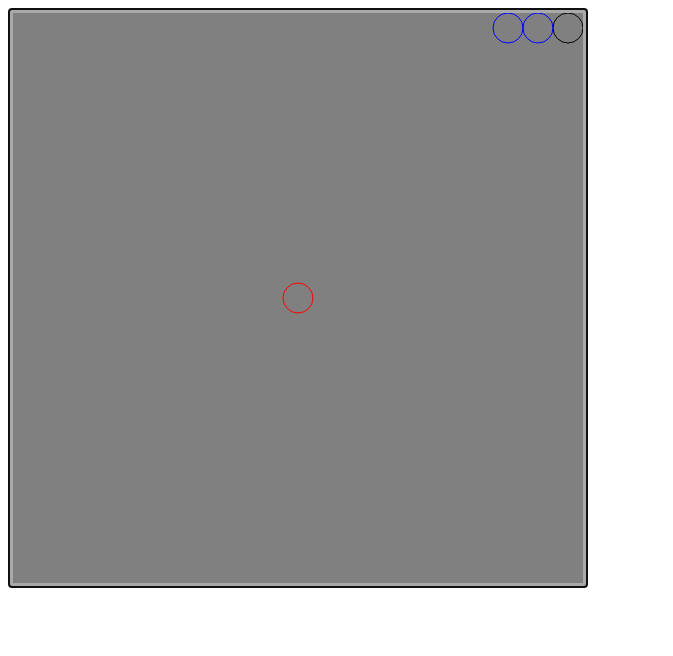
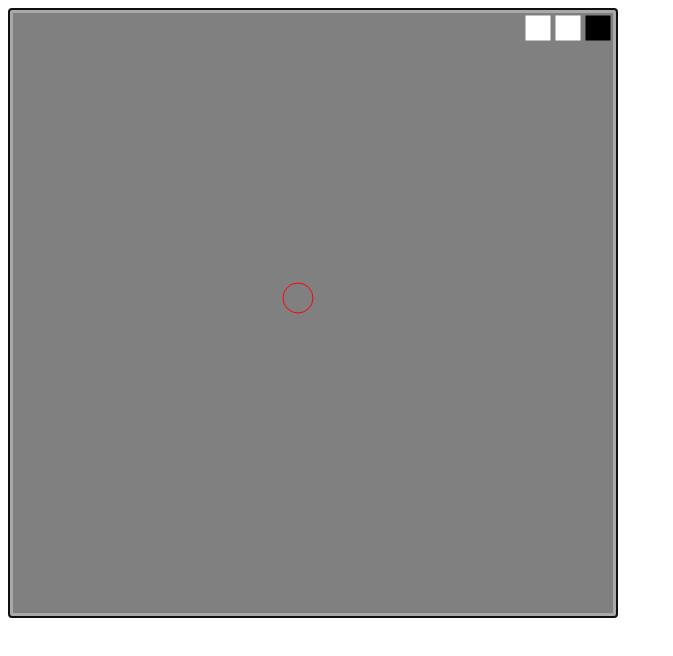
Before and after one commit to suprem3huntr/GameTime, a plain HTML site: page snake.html in a window 1280 px wide. Shown: the whole page, without its empty margins (0-673 px from the left). Drawn offline with Linux system fonts and the light colour scheme.

Commit message:
for display purposes

```diff
--- a/scripts/entities/Body.js
+++ b/scripts/entities/Body.js
@@ -2,9 +2,11 @@ class Body
 {
     constructor(x,y,prev,game,counter)
     {
-
-        Object.assign(this,{x,y,prev,game,counter});
-        GRID[((x/SNAKERADIUS)-1)/2][((y/SNAKERADIUS)-1)/2] = 1;
+        Object.assign(this,{prev,counter});
+        this.game = game;
+        this.x = (x*2 + 1)*SNAKERADIUS;
+        this.y = (y*2 + 1)*SNAKERADIUS;;
+        GRID[x][y] = 1;
         this.dead = false;
 
     }
@@ -31,18 +33,16 @@ class Body
     draw(ctx)
     {
 
-        ctx.strokeStyle = "blue";
-        ctx.beginPath();
-        ctx.arc(this.x,this.y,SNAKERADIUS,0,2*Math.PI);
-        ctx.stroke();
-        ctx.strokeStyle = "black";
+        ctx.fillStyle = "white";
+        ctx.fillRect(this.x-SNAKERADIUS+2.5,this.y-SNAKERADIUS+2.5,2*SNAKERADIUS-5,2*SNAKERADIUS-5);
     }
 
 
     createSnake()
     {
-
-        var newBody = new Body(this.oldx,this.oldy,this,this.game,this.counter);
+        var newposx =((this.oldx/SNAKERADIUS)-1)/2;
+        var newposy =((this.oldy/SNAKERADIUS)-1)/2;
+        var newBody = new Body(newposx,newposy,this,this.game,this.counter);
         this.game.addEntity(newBody);
         return newBody;
 
--- a/scripts/entities/Head.js
+++ b/scripts/entities/Head.js
@@ -1,12 +1,14 @@
 class Head
 {
-    constructor(game,x,y,spritesheet)
+    constructor(game,x,y)
     {
-        Object.assign(this,{game,x,y,spritesheet});
+        this.game = game;
+        this.x = (x*2 + 1)*SNAKERADIUS;
+        this.y = (y*2 + 1)*SNAKERADIUS;
         this.movement = 0; // right = 0, down =1, left =2,up =3;
         this.last = this;
         this.counter = 0;
-        GRID[((x/SNAKERADIUS)-1)/2][((y/SNAKERADIUS)-1)/2] = 1;
+        GRID[x][y] = 1;
         this.dead = false;
 
     }
@@ -63,7 +65,7 @@ class Head
                         this.y -= SNAKERADIUS * 2;
                         break;
                 }
-                if(this.x > SNAKERADIUS * 2 * 19 || this.x<0 || this.y > SNAKERADIUS * 2 * 19 || this.y<0)
+                if(this.x > SNAKERADIUS * (2 * 19 +1) || this.x<0 || this.y > SNAKERADIUS * (2 * 19 + 1) || this.y<0)
                 {
                     this.kill();
                 }
@@ -88,9 +90,8 @@ class Head
     }
     draw(ctx)
     {
-        ctx.beginPath();
-        ctx.arc(this.x,this.y,SNAKERADIUS,0,2*Math.PI);
-        ctx.stroke();
+        ctx.fillStyle = "black";
+        ctx.fillRect(this.x-SNAKERADIUS+2.5,this.y-SNAKERADIUS+2.5,2*SNAKERADIUS-5,2*SNAKERADIUS-5);
     }
 
 
@@ -98,8 +99,9 @@ class Head
     {
         for(var i = 0; i < 2; i++)
         {
-
-            this.last = new Body(this.last.x - 2*SNAKERADIUS,this.last.y,this.last,this.game,this.counter);
+            var adjustedx =((this.last.x/SNAKERADIUS)-1)/2;
+            var adjustedy =((this.last.y/SNAKERADIUS)-1)/2;
+            this.last = new Body(adjustedx - 1,adjustedy,this.last,this.game,this.counter);
             this.game.addEntity(this.last);
         }
         //this.game.entities.reverse();
--- a/scripts/main.js
+++ b/scripts/main.js
@@ -13,7 +13,7 @@ ASSET_MANAGER.downloadAll(function(){
     gameEngine.init(ctx);
     //gameEngine.addEntity(new SceneManager(gameEngine));
 
-    gameEngine.addEntity(new Head(gameEngine,SNAKERADIUS*5,SNAKERADIUS,0));
+    gameEngine.addEntity(new Head(gameEngine,2,0));
     gameEngine.addEntity(new Food(19*SNAKERADIUS,19*SNAKERADIUS,gameEngine));
 ;
     gameEngine.start();
--- /dev/null
+++ b/scripts/scenes/snake.js
@@ -0,0 +1,3 @@
+var snakeMain = {
+    head : [{x:2,y:0,}]
+};
--- a/snake.html
+++ b/snake.html
@@ -16,6 +16,6 @@
   <script type="text/javascript" src="scripts/main.js"></script>
 </head>
 <body>
-  <canvas id="snakeCanvas" width="570" height = "570" style = "border: 5px solid darkgray;background-color: gray;" autofocus tabindex="0"></canvas>
+  <canvas id="snakeCanvas" width="600" height = "600" style = "border: 5px solid darkgray;background-color: gray;" autofocus tabindex="0"></canvas>
 </body>
 </html>
```
Also changed, not shown: scripts/core/SceneManager.js (added, +14 -0 lines).
